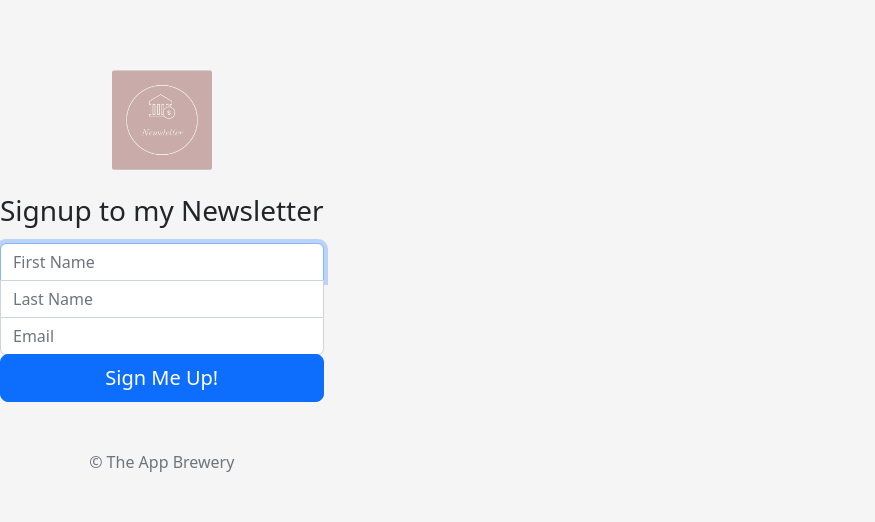
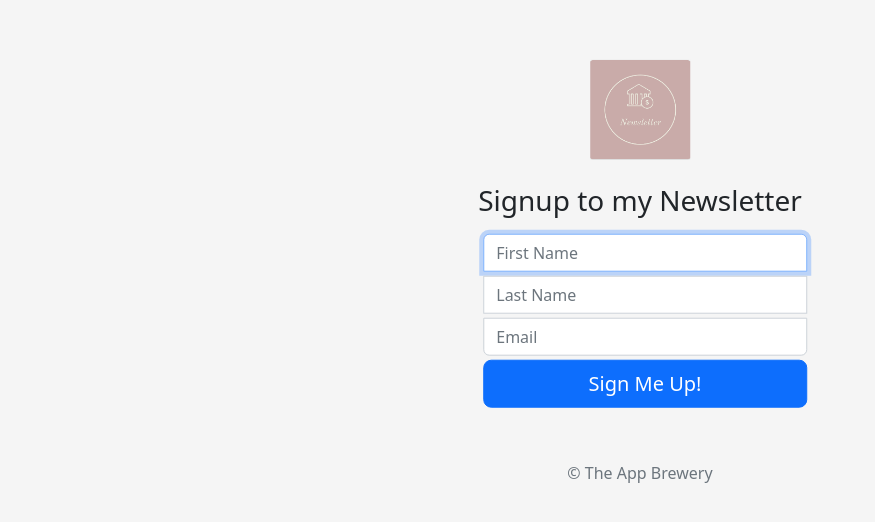
Before and after one commit to Abikrit18/Newsletter-SignUp-Node.js, a website: page signup.html in a window 1280 px wide. Shown: the part 120-642 px from the top of the page, without its empty margins (0-875 px from the left). Drawn offline with nearby package versions, Linux system fonts and the light colour scheme.

Commit message:
centered the div and fixed image url

```diff
--- a/public/css/style.css
+++ b/public/css/style.css
@@ -1,6 +1,16 @@
 html,
 body{
     height: 100%;
+}
+.main-body{
+  position: absolute;
+  top:50%;
+  left: 50%;
+  transform: translate(-50%, -50%);
+
+}
+input, button{
+  margin: 5px;
 }
 
 body{
--- a/signup.html
+++ b/signup.html
@@ -33,11 +33,10 @@
   </head>
 
   <body class="text-center">
-
-  <form class="form-signup" action="/" method="POST">
-    <img class="mb-4" src="images/logo.png" alt="" width="100" height="100">
+    <div class="main-body">
+  <form class="form-signup " action="/" method="POST" >
+    <img class="mb-4" src="/images/logo.PNG" alt="logo" width="100" height="100">
     <h1 class="h3 mb-3 fw-normal">Signup to my Newsletter</h1>
-
 
       <input type="text" name="fName" class="form-control top"  placeholder="First Name" required autofocus>
       <input type="text" name="lName" class="form-control middle"  placeholder="Last Name" required>
@@ -48,6 +47,7 @@
     <button class="w-100 btn btn-lg btn-primary" type="submit">Sign Me Up!</button>
     <p class="mt-5 mb-3 text-muted">&copy; The App Brewery</p>
   </form>
+</div>
 </main>
 
 
```
